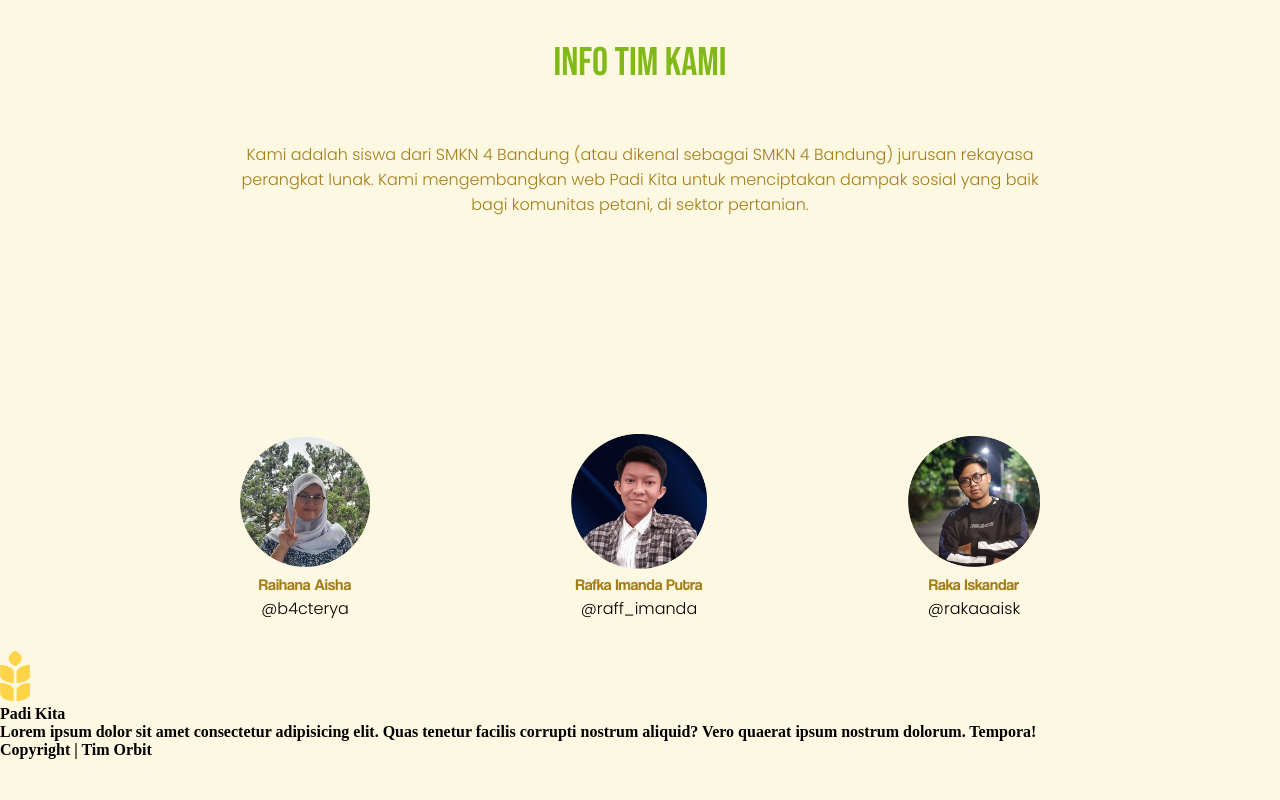
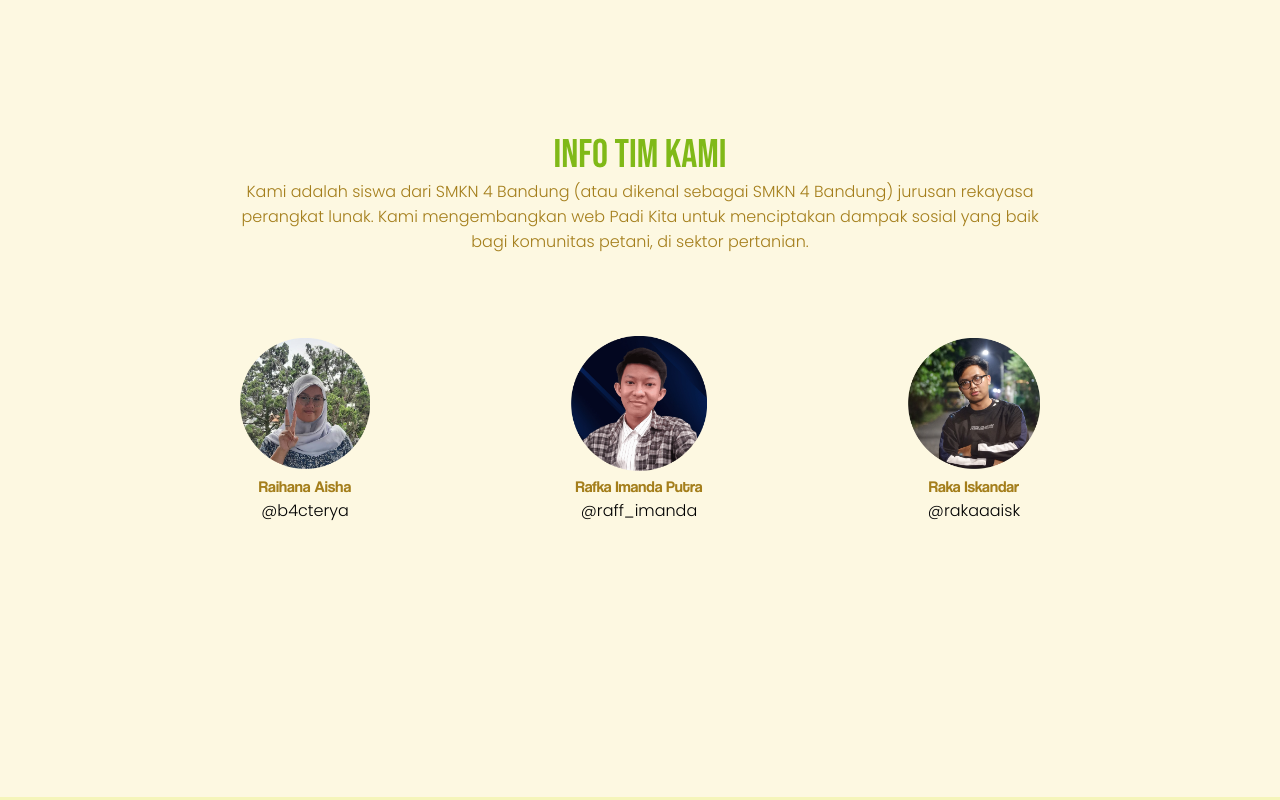
Before and after one commit to raihanaiooo/PadiKita, a plain HTML site: page Web/new/index.html in a window 1280 px wide. Shown: the part 3660-4460 px from the top of the page. Before the commit the page ends 4419 px from the top, so only its background shows below. Drawn offline with Linux system fonts and the light colour scheme; a web font is replaced by a local one.

Commit message:
Update home.css

```diff
--- a/Web/new/home.css
+++ b/Web/new/home.css
@@ -362,7 +362,7 @@ section#list .collapse.open .bawah {
 section#contact {
 	display: flex;
 	width: 100%;
-	min-height: 80vh;
+	min-height: 10vh;
 	font-family: "Coolvetica";
 	text-align: center;
 	color: #a47e1b;
@@ -377,6 +377,7 @@ section#contact h1 {
 	font-family: "Bebas Neue";
 	color: #80b918;
 	font-size: 2.5em;
+	margin-top: 3em;
 	font-weight: lighter;
 }
 section#contact p {
@@ -391,13 +392,54 @@ section#contact .medsos a {
 	display: block;
 	font-family: "Poppins";
 }
+section#contact span {
+	color: black;
+}
 section#contact .medsos img {
 	width: 40%;
 }
 section#contact .medsos table {
-	margin-top: 10em;
+	margin-top: 5em;
+	margin-bottom: 10em;
+}
+footer {
+	display: flex;
+	width: 100%;
+	font-family: "Coolvetica";
+	text-align: center;
+	background-color: #f5f5ba;
+	/* ##  */
+	flex-direction: column;
+	justify-content: space-between;
+	align-items: center;
+	/* ##  */
+	margin-top: 7em;
+}
+footer .logo {
+	display: flex;
+	justify-content: center;
+	align-items: center;
+	gap: 1em;
+	margin-top: 30px;
+	margin-bottom: 5em;
+}
+footer h2 {
+	margin-bottom: 3em;
+	font-family: "Poppins";
+	color: #a47e1b;
+	text-align: center;
+	width: 800px;
+}
+footer h1 {
+	font-size: 3em;
+	font-family: "Agency FB", arial;
+	font-weight: lighter;
+	color: #80b918;
+	/* ##  */
+	white-space: nowrap;
 }
 /* MEDIA QUERIES AWOKAWOK  */
+/* table blm responsive */
 @media only screen and (max-width: 768px) {
 	header .logo {
 		margin-left: 0;
@@ -470,4 +512,7 @@ section#contact .medsos table {
 	section#framing .items > div {
 		font-size: 1.4em;
 	}
+	footer h2.isi {
+		width: 90%;
+	}
 }
```
